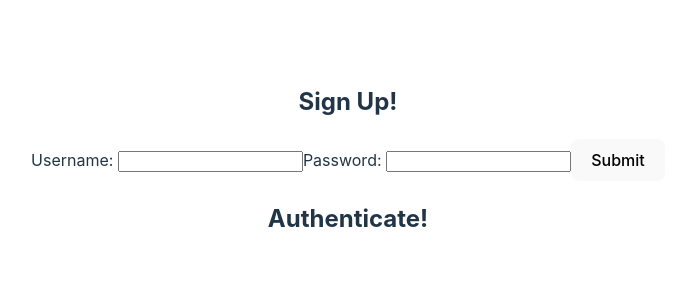
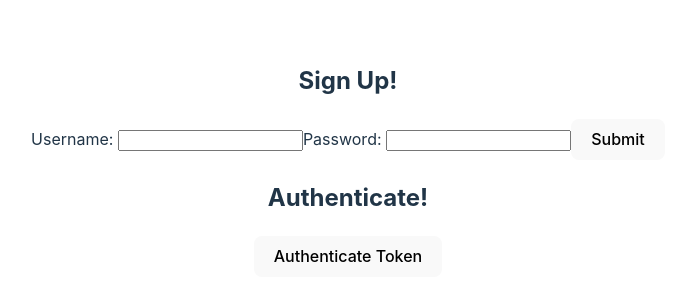
Before and after one commit to Yas3jb/React-Form, a React (Vite) app: page / in a window 1280 px wide. Shown: the part 240-540 px from the top of the page, without its empty margins (292-968 px from the left). Built offline with nearby package versions, Linux system fonts and the light colour scheme.

Commit message:
Modified

```diff
--- a/src/components/Authenitcate.jsx
+++ b/src/components/Authenitcate.jsx
@@ -1,3 +1,33 @@
-export default function Authenticate() {
-  return <h2>Authenticate!</h2>;
+import { useState } from "react";
+
+export default function Authenticate({ token }) {
+  const [successMessage, setSuccessMessage] = useState(null);
+  const [error, setError] = useState(null);
+  async function handleClick() {
+    try {
+      const response = await fetch(
+        "https://fsa-jwt-practice.herokuapp.com/authenticate",
+        {
+          method: "GET",
+          headers: {
+            "Content-Type": "application/json",
+            Authorization: `Bearer ${token}`,
+          },
+        }
+      );
+      const result = await response.json();
+      console.log(result);
+      setSuccessMessage(result.messeage);
+    } catch (error) {
+      setError(error.messeage);
+    }
+  }
+  return (
+    <div>
+      <h2>Authenticate!</h2>
+      {successMessage && <p>{successMessage}</p>}
+      {error && <p>{error}</p>}
+      <button onClick={handleClick}>Authenticate Token</button>
+    </div>
+  );
 }
```
